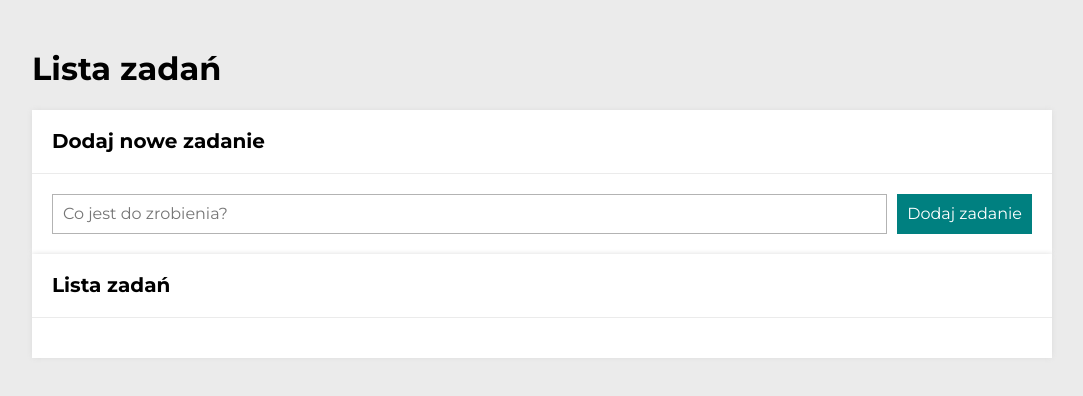
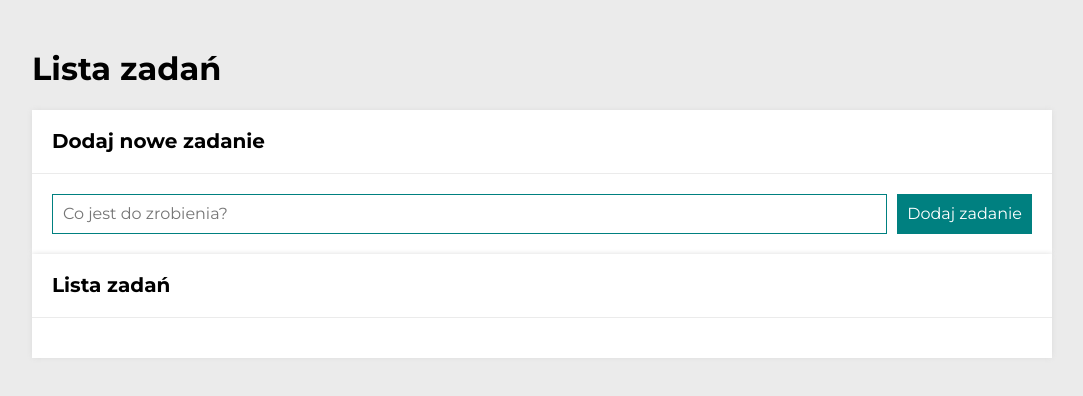
Before and after one commit to MikolajPawlowski/todo-list-react, a React (Create React App) app: page / in a window 1280 px wide. Shown: the top 396 px of the page, without its empty margins (98-1181 px from the left). Built offline with nearby package versions, Linux system fonts and the light colour scheme.

Commit message:
theme color pattern changed

```diff
--- a/src/Theme.js
+++ b/src/Theme.js
@@ -1,12 +1,12 @@
 export const theme = {
     colors: {
-        primaryColor: "hsl(0, 0%, 70%)",
+        primaryColor: "teal",
         buttonsColor: "teal",
         buttonsColorHover: "rgb(0, 175, 175)",
-        buttonsColorActive: "rgb(0, 201, 201)",
-        buttonsColorDisabled: "rgb(189, 189, 189)",
-        doneIconColor: "rgb(0, 160, 0)",
-        doneIconColorHover: "rgb(0, 200, 0)",
+        buttonsColorActive: "rgb(0, 200, 200)",
+        buttonsColorDisabled: "rgb(190, 190, 190)",
+        doneIconColor: "green",
+        doneIconColorHover: "rgb(0, 190, 0)",
         doneIconColorActive: "rgb(0, 220, 0)",
         deleteIconColor: "red",
         deleteIconColorHover: "rgb(252, 30, 30)",
```
